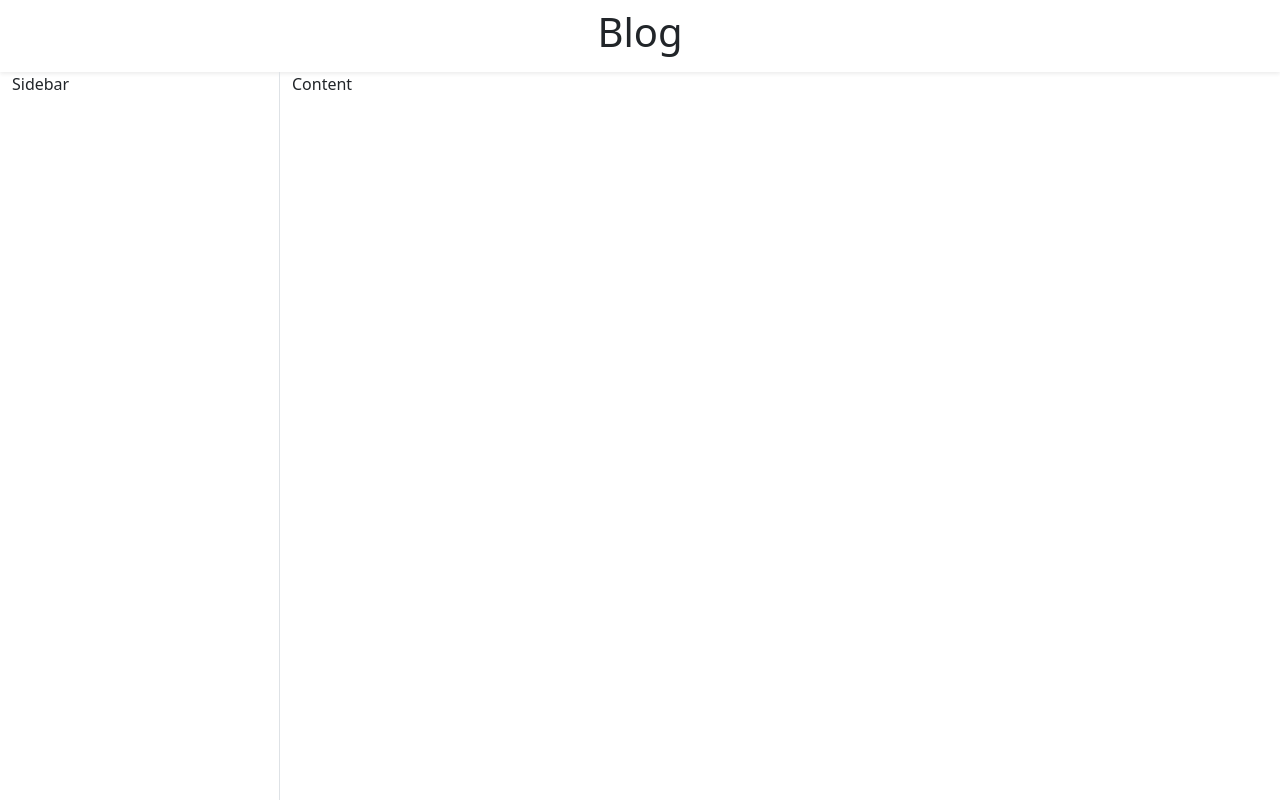
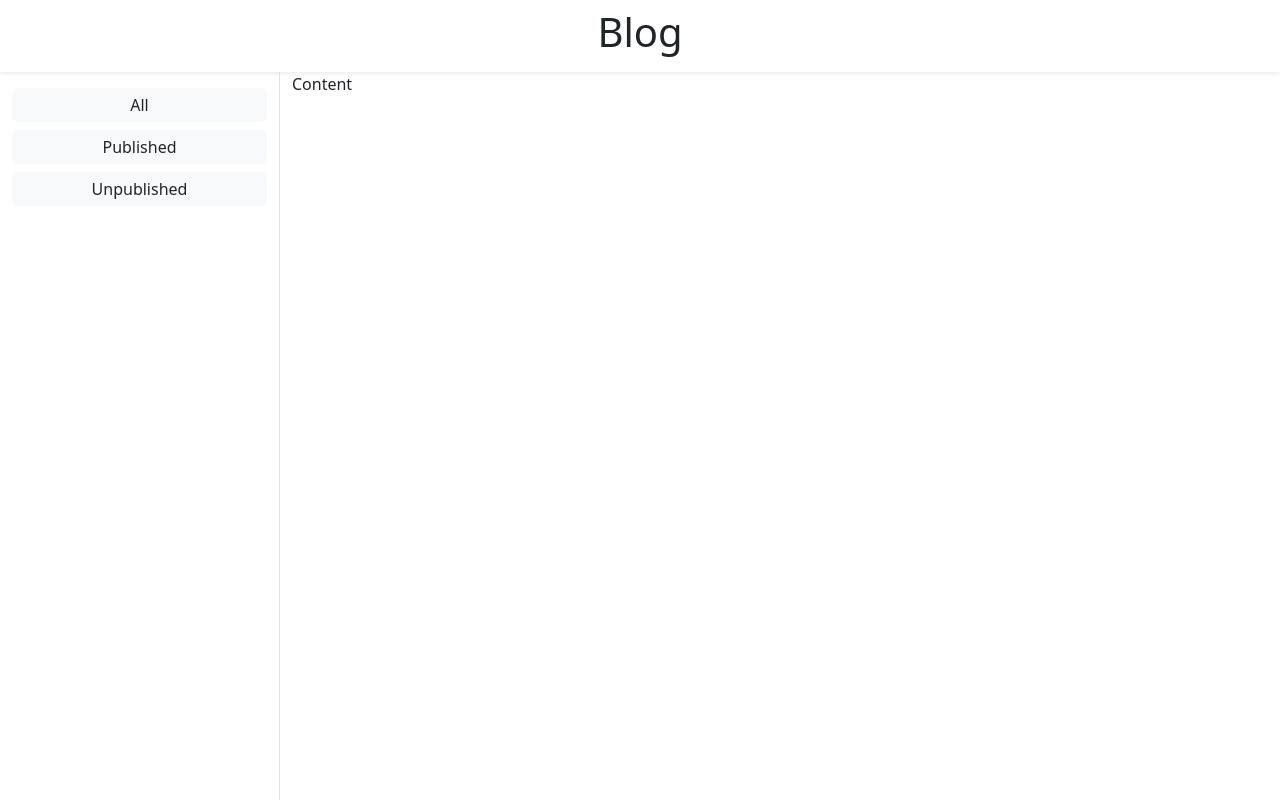
Before and after one commit to gideonadeti/blog, a Next.js app: page / in a window 1280 px wide. Shown: the top 800 px of the page. Built offline with nearby package versions, Linux system fonts and the light colour scheme.

Commit message:
Add sidebar navs

```diff
--- a/src/app/components/Sidebar.tsx
+++ b/src/app/components/Sidebar.tsx
@@ -1,10 +1,46 @@
+"use client";
+
+import { useSearchParams, usePathname, useRouter } from "next/navigation";
+
+const sidebarNavs = [
+  { name: "All", filter: "all" },
+  { name: "Published", filter: "published" },
+  { name: "Unpublished", filter: "unpublished" },
+];
+
 export default function Sidebar() {
+  const searchParams = useSearchParams();
+  const pathname = usePathname();
+  const { replace } = useRouter();
+
+  function handleNavClick(filter: string) {
+    const params = new URLSearchParams(searchParams);
+
+    if (filter) {
+      params.set("filter", filter);
+    } else {
+      params.delete("filter");
+    }
+
+    replace(`${pathname}?${params.toString()}`);
+  }
+
   return (
     <div
       className="container-fluid position-absolute top-0 bottom-0 border-end"
       style={{ width: "280px" }}
     >
-      <p>Sidebar</p>
+      <div className="d-flex flex-column gap-2 mt-3">
+        {sidebarNavs.map((nav) => (
+          <div
+            key={nav.name}
+            className="btn text-decoration-none bg-light px-2 py-1 rounded"
+            onClick={() => handleNavClick(nav.filter)}
+          >
+            {nav.name}
+          </div>
+        ))}
+      </div>
     </div>
   );
 }
```
